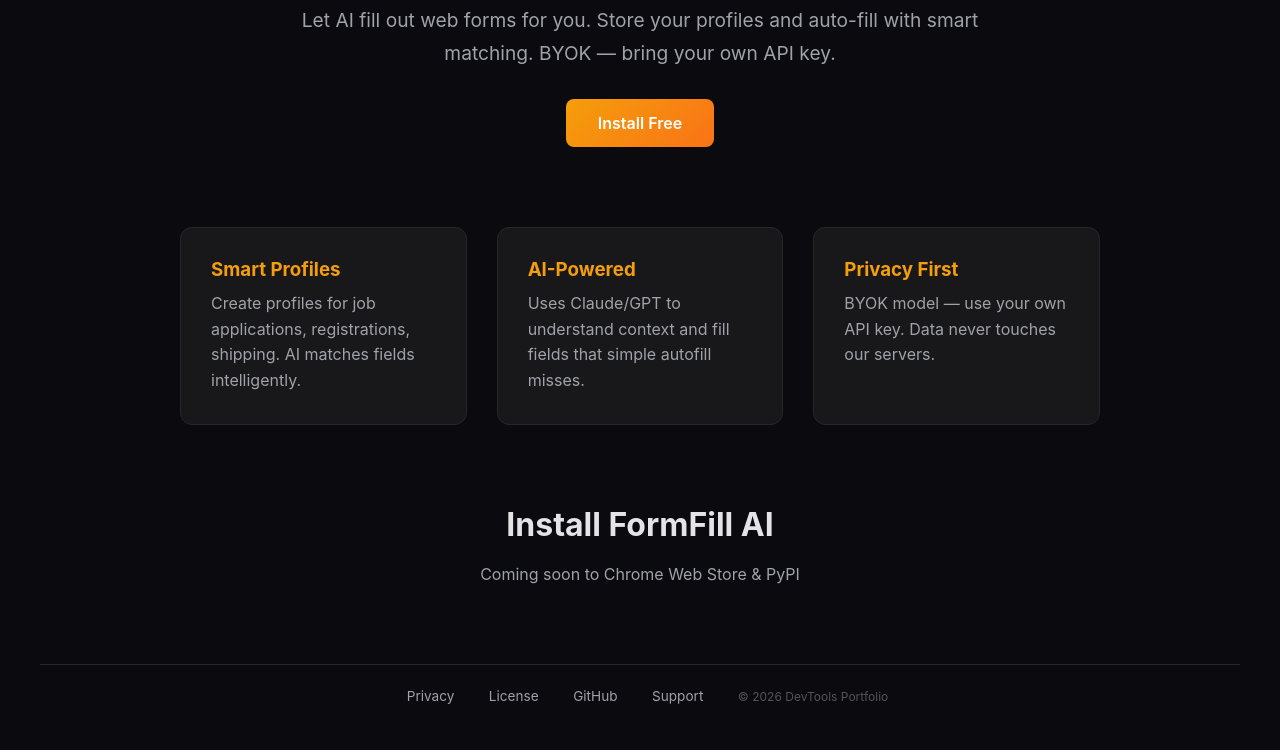
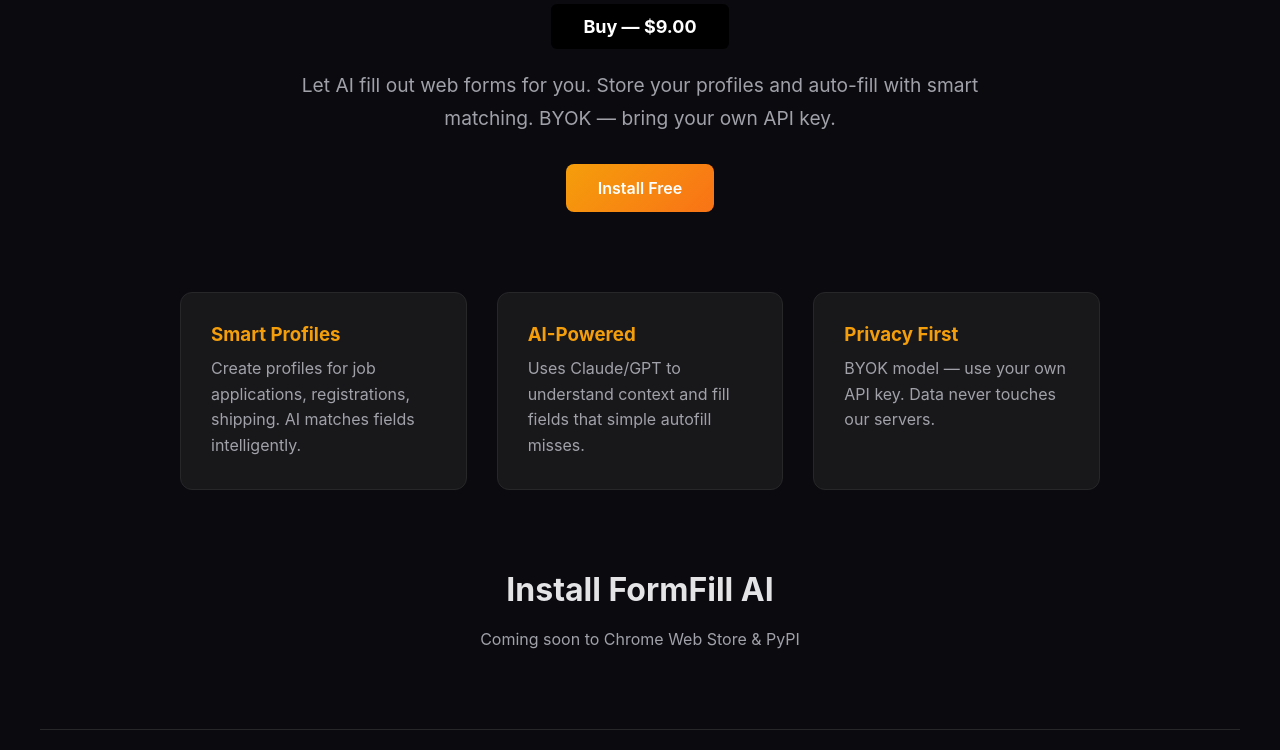
Before and after one commit to ericjoye/formfill-ai, a browser extension: page docs/index.html in a window 1280 px wide. Shown: the part 223-973 px from the top of the page. Drawn offline with Linux system fonts and the light colour scheme.

Commit message:
Add Buy button with Polar checkout link

```diff
--- a/docs/index.html
+++ b/docs/index.html
@@ -43,6 +43,15 @@ body{font-family:-apple-system,BlinkMacSystemFont,'Segoe UI',Roboto,sans-serif;b
 <main>
 <section class="hero">
 <h1>AI-Powered Form Auto-Fill</h1>
+
+    <div style="text-align:center; margin: 20px 0;">
+      <a href="https://buy.polar.sh/61f82318-0082-4744-b706-81ff9f26bd24"
+         style="display:inline-block; background:#000; color:#fff; padding:12px 32px;
+                text-decoration:none; border-radius:6px; font-size:18px; font-weight:bold;">
+        Buy — $9.00
+      </a>
+    </div>
+
 <p>Let AI fill out web forms for you. Store your profiles and auto-fill with smart matching. BYOK — bring your own API key.</p>
 <a href="#install" class="btn btn-primary">Install Free</a>
 </section>
```
